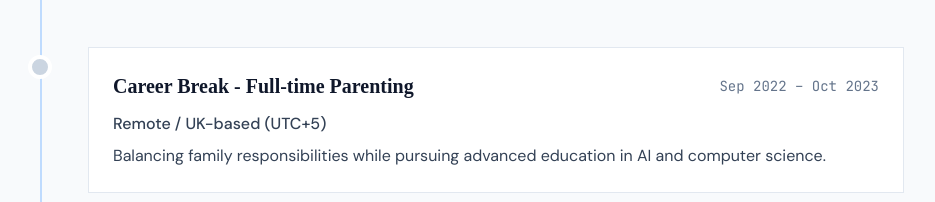
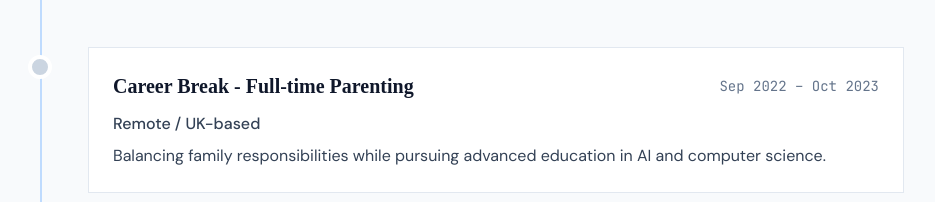
Before and after one commit to stuart-42/stuart-clark-portfolio, a React (Create React App) app: page / in a window 1280 px wide. Shown: the part 5449-5651 px from the top of the page, without its empty margins (184-1119 px from the left). Built offline with nearby package versions, Linux system fonts and the light colour scheme; a web font is replaced by a local one.

Commit message:
apply local edits

```diff
--- a/src/App.jsx
+++ b/src/App.jsx
@@ -785,7 +785,7 @@ export default function StuartClarkPortfolio() {
                     <h3 className="text-xl font-semibold text-slate-900">Career Break - Full-time Parenting</h3>
                     <span className="text-sm text-slate-500 mt-1 sm:mt-0 font-mono">Sep 2022 – Oct 2023</span>
                   </div>
-                  <div className="text-slate-700 font-medium mb-2">Remote / UK-based (UTC+5)</div>
+                  <div className="text-slate-700 font-medium mb-2">Remote / UK-based </div>
                   <p className="text-slate-700">
                     Balancing family responsibilities while pursuing advanced education in AI and computer science.
                   </p>
@@ -917,7 +917,7 @@ export default function StuartClarkPortfolio() {
 
                 <div className="mt-6 pt-6 border-t border-slate-200">
                   <div className="text-sm text-slate-700 font-mono">
-                    <strong>Location:</strong> Remote / UK-based (UTC+5)<br />
+                    <strong>Location:</strong> Remote / UK-based <br />
                     <strong>Availability:</strong> Open to remote opportunities in the UK and internationally
                   </div>
                 </div>
```
